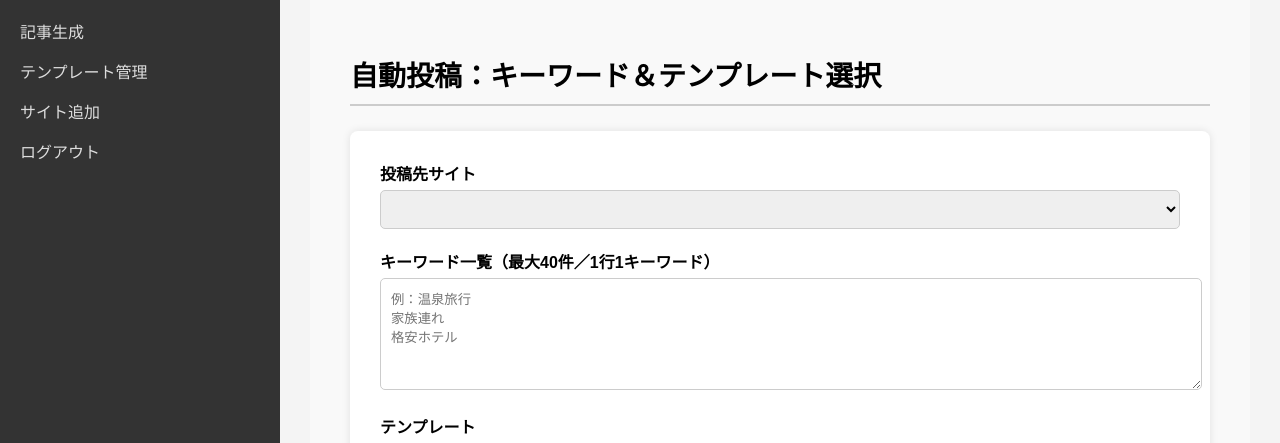
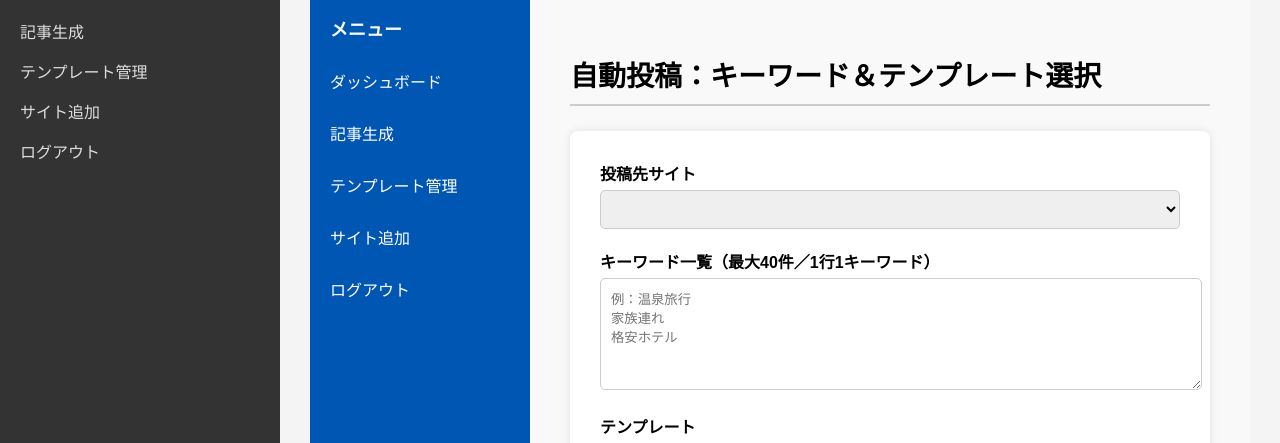
Before and after one commit to ryu-matsu2002/ver8-ai-posting-tool, a Flask app: page /auto-post in a window 1280 px wide. Shown: the part 90-533 px from the top of the page. Run offline with Flask 3, Linux system fonts and the light colour scheme; the visitor is signed in with stand-in values (Sample User, id 1); data that the repository does not hold is empty.

```diff
--- a/app/templates/auto_post.html
+++ b/app/templates/auto_post.html
@@ -3,7 +3,20 @@
 {% block title %}記事生成＆自動投稿{% endblock %}
 
 {% block content %}
-<div class="main-content" style="padding: 40px; background-color: #f9f9f9; min-height: 100vh;">
+<div style="display: flex;">
+
+    <!-- ✅ 左サイドバー（青色に変更） -->
+    <div class="sidebar" style="width: 220px; background-color: #0056b3; color: white; height: 100vh; padding: 20px; box-sizing: border-box;">
+        <h2 style="font-size: 18px; margin-bottom: 20px;">メニュー</h2>
+        <a href="{{ url_for('routes.dashboard') }}" style="color: white; text-decoration: none; display: block; margin-bottom: 12px;">ダッシュボード</a>
+        <a href="{{ url_for('routes.auto_post') }}" style="color: white; text-decoration: none; display: block; margin-bottom: 12px;">記事生成</a>
+        <a href="{{ url_for('routes.prompt_templates') }}" style="color: white; text-decoration: none; display: block; margin-bottom: 12px;">テンプレート管理</a>
+        <a href="{{ url_for('routes.add_site') }}" style="color: white; text-decoration: none; display: block; margin-bottom: 12px;">サイト追加</a>
+        <a href="{{ url_for('auth.logout') }}" style="color: white; text-decoration: none; display: block; margin-bottom: 12px;">ログアウト</a>
+    </div>
+
+    <!-- ✅ メインコンテンツ -->
+    <div class="main-content" style="flex-grow: 1; padding: 40px; background-color: #f9f9f9; min-height: 100vh;">
         <h1 style="font-size: 28px; margin-bottom: 25px; border-bottom: 2px solid #ccc; padding-bottom: 10px;">
             自動投稿：キーワード＆テンプレート選択
         </h1>
@@ -42,4 +55,5 @@
             </div>
         </form>
     </div>
+</div>
 {% endblock %}
```
Lines whose indentation alone changed are shown as unchanged.
